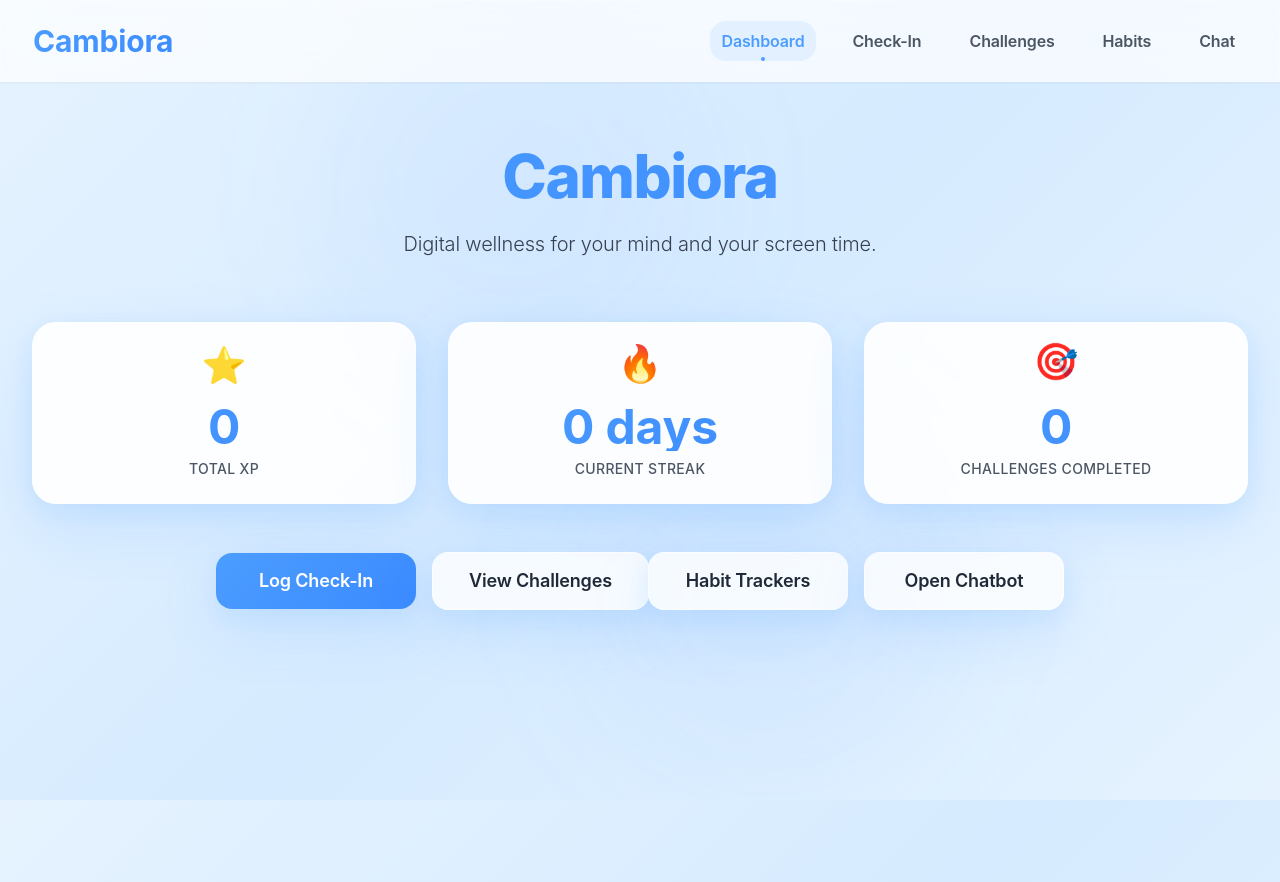
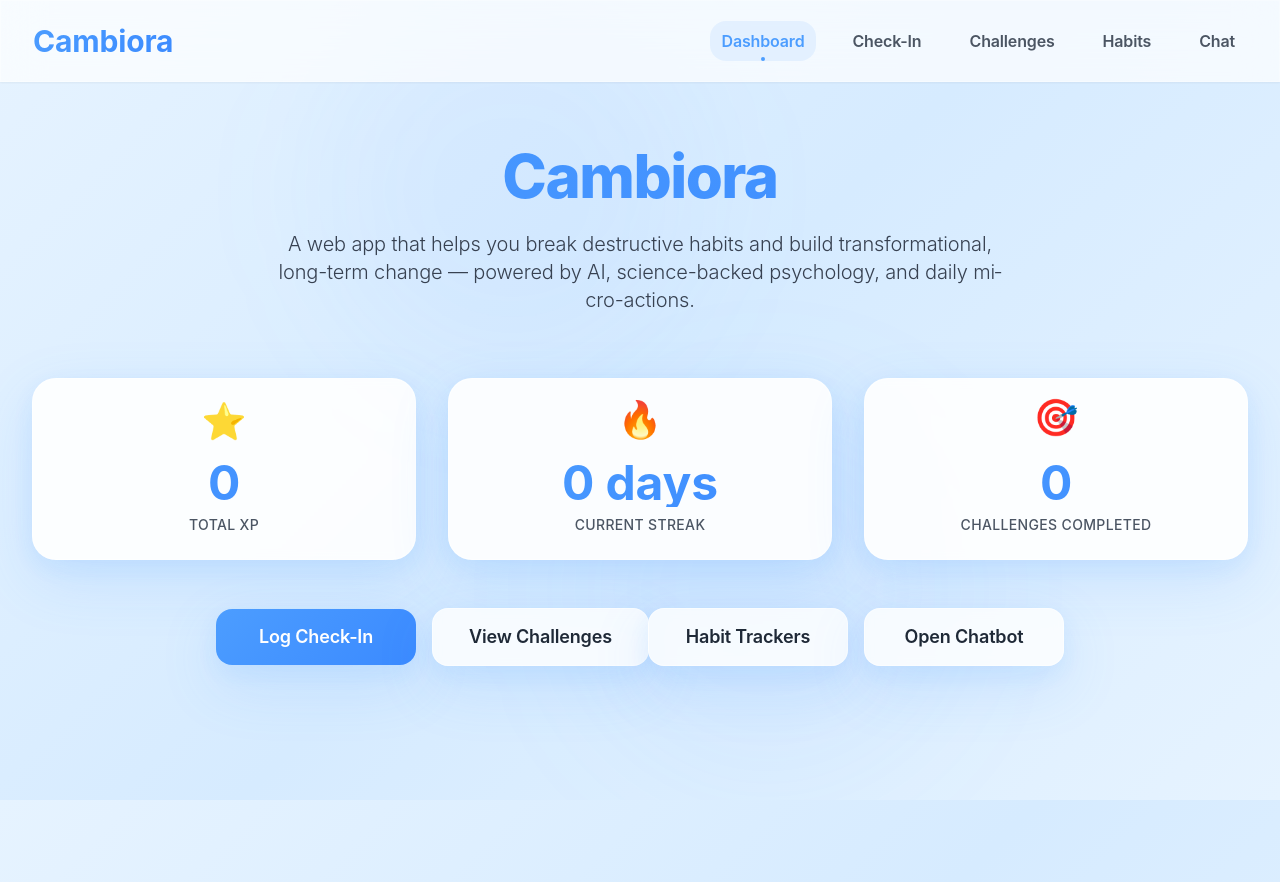
Before and after one commit to andresviaud/unplug, a Next.js app: page / in a window 1280 px wide. Built offline with nearby package versions, Linux system fonts and the light colour scheme.

Commit message:
Update value proposition: break destructive habits, build transformational change

```diff
--- a/app/api/chat/route.ts
+++ b/app/api/chat/route.ts
@@ -1,5 +1,5 @@
 import { NextRequest, NextResponse } from 'next/server'
-import OpenAI from 'openai'
+import OpenAI from 'openai/index.mjs'
 
 export async function POST(request: NextRequest) {
   try {
--- a/app/habits/page.tsx
+++ b/app/habits/page.tsx
@@ -71,8 +71,8 @@ export default function HabitsPage() {
     <div className="max-w-7xl mx-auto px-4 sm:px-6 lg:px-8 py-8 sm:py-12 lg:py-16">
       <div className="text-center mb-12 sm:mb-16 animate-fade-in">
         <h1 className="text-5xl sm:text-6xl font-extrabold text-gradient mb-6 tracking-tight">Habit Trackers</h1>
-        <p className="text-lg sm:text-xl text-gray-700 max-w-2xl mx-auto font-light leading-relaxed px-4">
-          Create custom habits to track daily. Build streaks and earn XP for consistency.
+        <p className="text-lg sm:text-xl text-gray-700 max-w-3xl mx-auto font-light leading-relaxed px-4">
+          Break destructive habits and build transformational, long-term change through daily micro-actions.
         </p>
       </div>
 
--- a/app/layout.tsx
+++ b/app/layout.tsx
@@ -3,8 +3,8 @@ import './globals.css'
 import Navigation from '@/components/Navigation'
 
 export const metadata: Metadata = {
-  title: 'Cambiora - Digital Wellness',
-  description: 'Digital wellness for your mind and your screen time.',
+  title: 'Cambiora - Break Destructive Habits, Build Transformational Change',
+  description: 'A web app that helps you break destructive habits and build transformational, long-term change — powered by AI, science-backed psychology, and daily micro-actions.',
   viewport: 'width=device-width, initial-scale=1, maximum-scale=5',
 }
 
--- a/app/page.tsx
+++ b/app/page.tsx
@@ -35,8 +35,8 @@ export default function Dashboard() {
         <h1 className="text-5xl sm:text-6xl font-extrabold text-gradient mb-6 tracking-tight">
           Cambiora
         </h1>
-        <p className="text-lg sm:text-xl text-gray-700 max-w-2xl mx-auto font-light leading-relaxed px-4">
-          Digital wellness for your mind and your screen time.
+        <p className="text-lg sm:text-xl text-gray-700 max-w-3xl mx-auto font-light leading-relaxed px-4">
+          A web app that helps you break destructive habits and build transformational, long-term change — powered by AI, science-backed psychology, and daily micro-actions.
         </p>
       </div>
 
--- a/lib/storage.ts
+++ b/lib/storage.ts
@@ -262,28 +262,28 @@ export function getHabitStreak(habitId: string): number {
 
   const today = new Date().toISOString().split('T')[0]
   let streak = 0
-  let expectedDate = today
+  let expectedDateStr = today
 
   // Check if logged today
   if (logs[0]?.date === today) {
     streak = 1
-    expectedDate = new Date(today)
+    const expectedDate = new Date(today)
     expectedDate.setDate(expectedDate.getDate() - 1)
-    expectedDate = expectedDate.toISOString().split('T')[0]
+    expectedDateStr = expectedDate.toISOString().split('T')[0]
   } else {
     // Start from yesterday if not logged today
     const yesterday = new Date(today)
     yesterday.setDate(yesterday.getDate() - 1)
-    expectedDate = yesterday.toISOString().split('T')[0]
+    expectedDateStr = yesterday.toISOString().split('T')[0]
   }
 
   // Count consecutive days
   for (let i = streak > 0 ? 1 : 0; i < logs.length; i++) {
-    if (logs[i].date === expectedDate) {
+    if (logs[i].date === expectedDateStr) {
       streak++
-      const date = new Date(expectedDate)
+      const date = new Date(expectedDateStr)
       date.setDate(date.getDate() - 1)
-      expectedDate = date.toISOString().split('T')[0]
+      expectedDateStr = date.toISOString().split('T')[0]
     } else {
       break
     }
```
Also changed, not shown: 1 other file (tests, documents, lock files or other folders).
